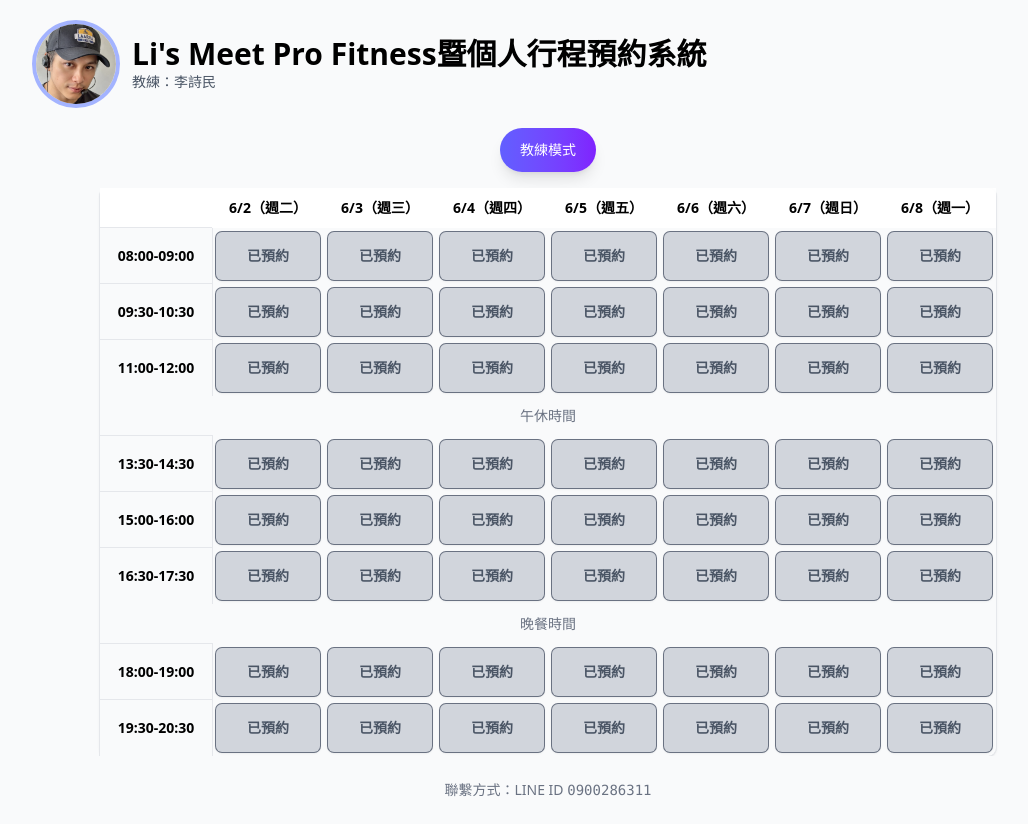
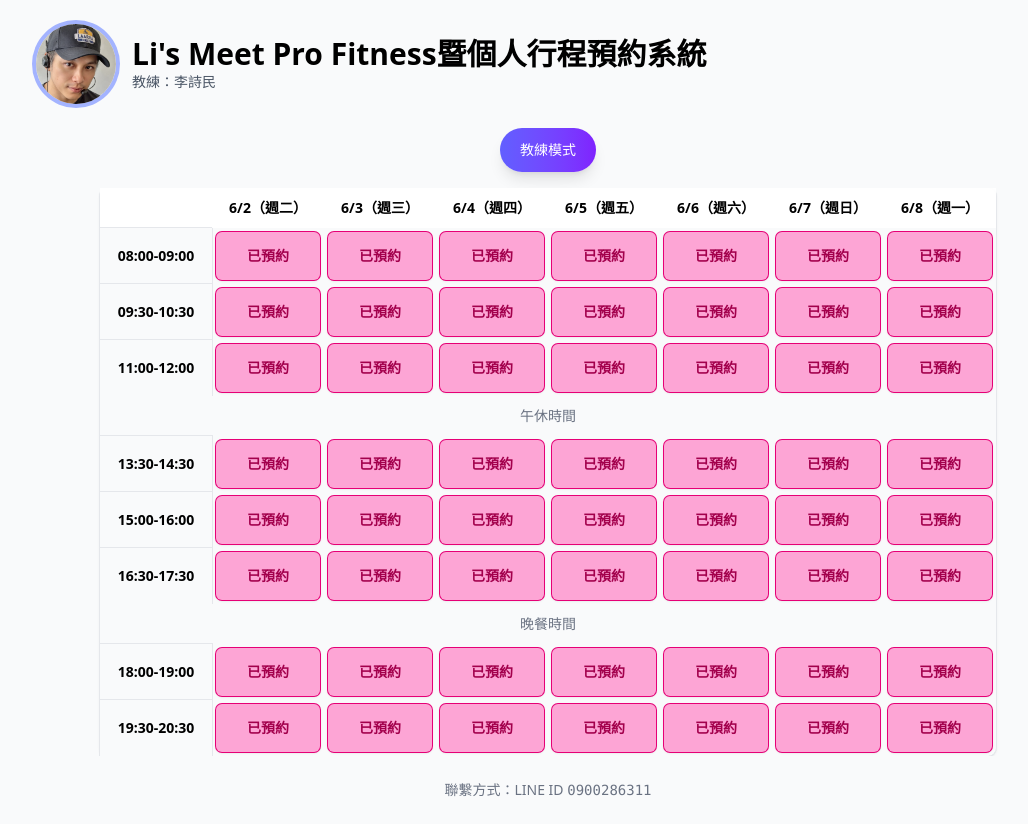
Before and after one commit to sherman0769/lms-booking-pro, a Next.js app: page / in a window 1280 px wide. Shown: the whole page, without its empty margins (92-1120 px from the left). Built offline with nearby package versions, Linux system fonts and the light colour scheme; no server answers; the database is empty.

Commit message:
style(slot): highlight booked slots in pink

```diff
--- a/app/components/Slot.tsx
+++ b/app/components/Slot.tsx
@@ -27,11 +27,11 @@ export default function Slot({ date, timeKey, status, name }: Props) {
   const colorCls = {
     available: 'bg-orange-100 text-orange-900 hover:bg-orange-200',
     off: 'bg-red-500 text-white',
-    booked: 'bg-gray-300 text-gray-600',
+    booked: 'bg-pink-300 text-pink-800',
   }[status];
 
   /* 預約後按鍵加深外框 */
-  const ringColor = status === 'booked' ? 'ring-gray-500' : 'ring-gray-300';
+  const ringColor = status === 'booked' ? 'ring-pink-600' : 'ring-gray-300';
 
   /* 標籤文字 */
   const label =
```
